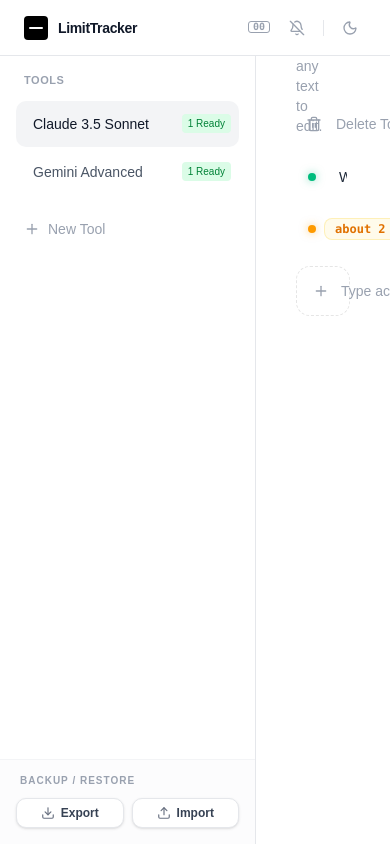
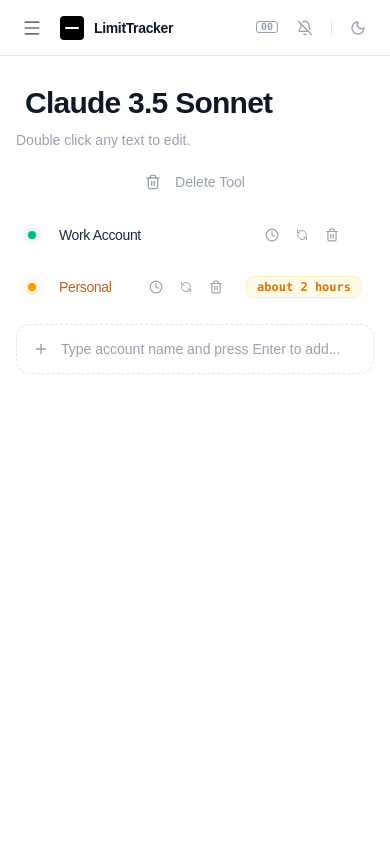
Before and after one commit to codewithmikee/my-ai-usage-manager, a React (Vite) app: page / in a window 390 px wide. Built offline with nearby package versions, Linux system fonts and the light colour scheme.

Commit message:
feat(ui): add mobile navigation menu
Introduce a toggleable sidebar for improved navigation on smaller screens and ensure account action buttons remain visible on touch devices.

```diff
--- a/components/AccountRow.tsx
+++ b/components/AccountRow.tsx
@@ -70,7 +70,7 @@ export function AccountRow({ productId, account }: AccountRowProps) {
             />
           </div>
 
-          <div className="flex items-center gap-0.5 opacity-0 group-hover:opacity-100 transition-opacity duration-150 flex-shrink-0">
+          <div className="flex items-center gap-0.5 opacity-100 sm:opacity-0 group-hover:opacity-100 transition-opacity duration-150 flex-shrink-0">
             <LimitTimerPopover
               availableAt={account.availableAt}
               onSetTime={(time) => setAvailableAt(productId, account.id, time)}
--- a/src/App.tsx
+++ b/src/App.tsx
@@ -1,6 +1,6 @@
 import { useStore } from '@/lib/store';
 import { Button } from '@/components/ui/button';
-import { Plus, Settings2, Trash2, Bell, BellOff, Moon, Sun, Download, Upload, AlertCircle } from 'lucide-react';
+import { Plus, Settings2, Trash2, Bell, BellOff, Moon, Sun, Download, Upload, AlertCircle, Menu, X } from 'lucide-react';
 import { Toaster } from '@/components/ui/sonner';
 import { toast } from 'sonner';
 import React, { useState, useEffect, ChangeEvent } from 'react';
@@ -22,6 +22,7 @@ export default function App() {
   const importData = useStore((state) => state.importData);
 
   const [selectedProductId, setSelectedProductId] = useState<string | null>(products[0]?.id || null);
+  const [isSidebarOpen, setIsSidebarOpen] = useState(false);
   const [notificationPermission, setNotificationPermission] = useState<NotificationPermission>('default');
   const [pendingImport, setPendingImport] = useState<{ products: any[]; fileName: string } | null>(null);
   const [newAccountName, setNewAccountName] = useState('');
@@ -114,7 +115,16 @@ export default function App() {
       <NotificationManager />
 
       {/* Standard App Title Bar */}
-      <header className="h-14 w-full flex-shrink-0 border-b border-gray-200 dark:border-white/10 bg-white dark:bg-zinc-950 flex items-center px-6 justify-between select-none">
+      <header className="h-14 w-full flex-shrink-0 border-b border-gray-200 dark:border-white/10 bg-white dark:bg-zinc-950 flex items-center px-4 md:px-6 justify-between select-none">
+        <div className="flex items-center gap-3">
+          <button
+            onClick={() => setIsSidebarOpen(!isSidebarOpen)}
+            className="md:hidden p-1.5 rounded-lg hover:bg-gray-100 dark:hover:bg-white/5 transition-colors cursor-pointer text-gray-500 hover:text-gray-900 dark:hover:text-gray-100"
+            title="Toggle Sidebar"
+          >
+            {isSidebarOpen ? <X className="w-5 h-5" /> : <Menu className="w-5 h-5" />}
+          </button>
+
           <div className="flex items-center gap-2.5">
             <div className="w-6 h-6 bg-black dark:bg-white rounded flex items-center justify-center">
               <div className="w-3.5 h-0.5 bg-white dark:bg-black rounded-full"></div>
@@ -122,6 +132,7 @@ export default function App() {
             <span className="font-semibold text-sm tracking-tight text-gray-900 dark:text-gray-100">
               LimitTracker
             </span>
+          </div>
         </div>
 
         <div className="flex items-center gap-1.5 text-gray-400 dark:text-gray-500">
@@ -159,8 +170,19 @@ export default function App() {
         </div>
       </header>
 
-      <div className="flex flex-1 overflow-hidden">
-        <aside className="w-64 border-r border-gray-200 dark:border-white/10 bg-white dark:bg-zinc-950 flex flex-col flex-shrink-0 transition-colors">
+      <div className="flex flex-1 overflow-hidden relative">
+        {/* Backdrop for mobile */}
+        {isSidebarOpen && (
+          <div
+            className="fixed inset-0 bg-black/40 dark:bg-black/60 md:hidden z-40 transition-opacity animate-fade-in"
+            onClick={() => setIsSidebarOpen(false)}
+          />
+        )}
+
+        <aside className={cn(
+          "fixed inset-y-0 left-0 w-64 border-r border-gray-200 dark:border-white/10 bg-white dark:bg-zinc-950 flex flex-col flex-shrink-0 transition-transform duration-300 z-50 md:static md:translate-x-0",
+          isSidebarOpen ? "translate-x-0" : "-translate-x-full"
+        )}>
           <div className="p-4 flex-1 overflow-y-auto">
             <h2 className="text-[11px] font-semibold text-gray-400 uppercase tracking-wider mb-3 px-2">Tools</h2>
           <nav className="space-y-0.5">
@@ -169,7 +191,10 @@ export default function App() {
               return (
               <div
                 key={product.id}
-                onClick={() => setSelectedProductId(product.id)}
+                onClick={() => {
+                  setSelectedProductId(product.id);
+                  setIsSidebarOpen(false);
+                }}
                 className={cn(
                   "flex items-center justify-between p-2 rounded-lg group cursor-pointer transition-colors",
                   selectedProduct?.id === product.id ? "bg-gray-100 dark:bg-white/10 text-gray-900 dark:text-gray-100" : "text-gray-600 dark:text-gray-400 hover:bg-gray-50 dark:hover:bg-white/5"
@@ -292,8 +317,8 @@ export default function App() {
       <main className="flex-1 flex flex-col min-w-0 overflow-hidden bg-white dark:bg-background transition-colors">
         {selectedProduct ? (
           <>
-            <header className="h-24 px-10 flex flex-col justify-end pb-4 flex-shrink-0">
-              <div className="flex items-end justify-between">
+            <header className="min-h-24 px-4 md:px-10 flex flex-col justify-end pb-4 flex-shrink-0 pt-6">
+              <div className="flex flex-col sm:flex-row sm:items-end justify-between gap-4">
                 <div className="flex flex-col group min-w-0">
                   <EditableText
                     value={selectedProduct.name}
@@ -324,7 +349,7 @@ export default function App() {
               </div>
             </header>
 
-            <div className="flex-1 overflow-auto px-10 pb-10">
+            <div className="flex-1 overflow-auto px-4 md:px-10 pb-10">
               <div className="flex flex-col gap-1 max-w-3xl">
                 {selectedProduct.accounts.length === 0 ? (
                   <div className="flex flex-col gap-3 py-4">
```
Lines whose indentation alone changed are shown as unchanged.
